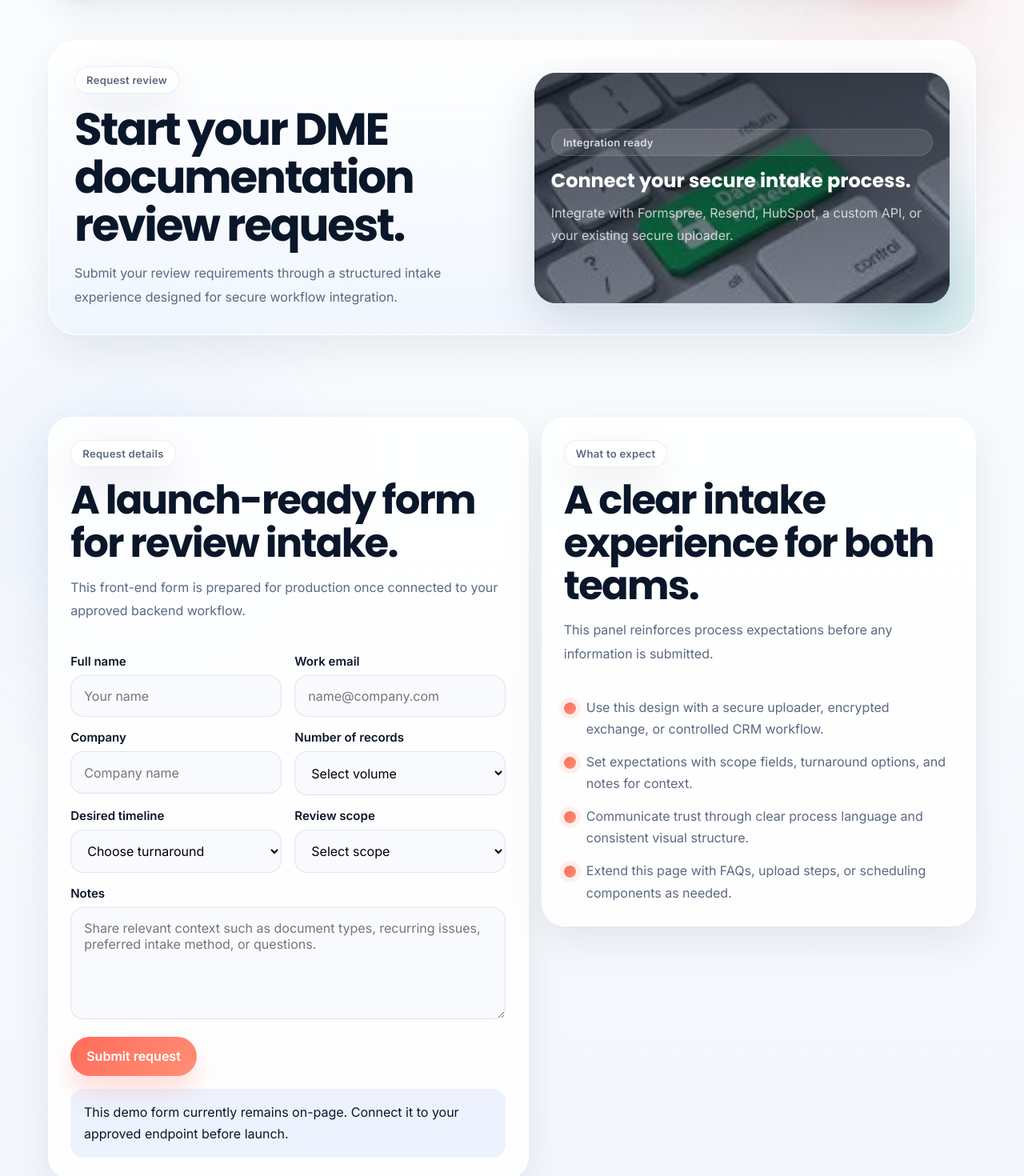
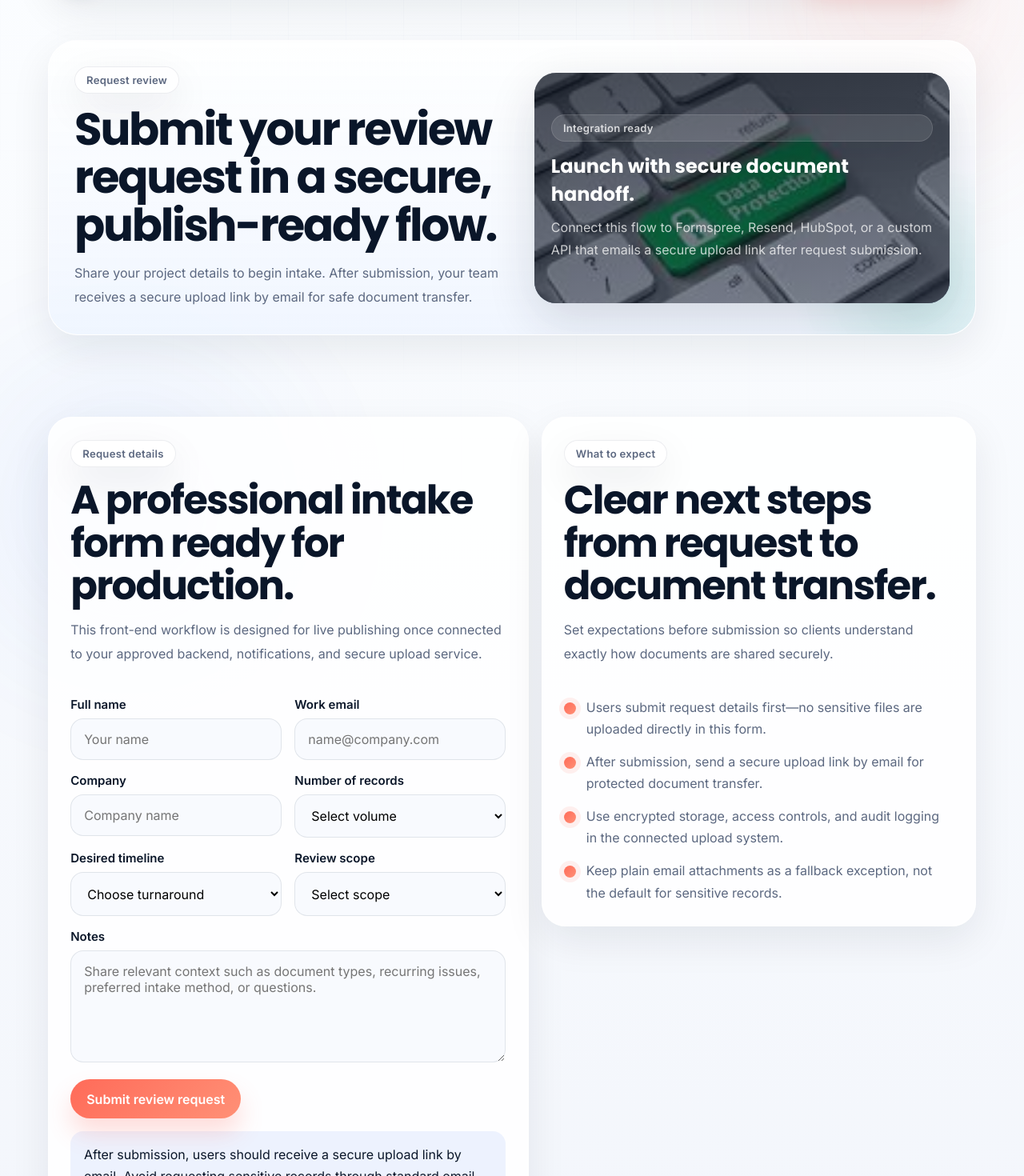
Before and after one commit to moloxanos-pixel/dme-doc-audit-site, a React (Vite) app: page /request-review in a window 1280 px wide. Shown: the part 100-1570 px from the top of the page at 80% size. Built offline with nearby package versions, Linux system fonts and the light colour scheme.

Commit message:
Refine request review flow and secure upload messaging

```diff
--- a/src/components/SiteLayout.jsx
+++ b/src/components/SiteLayout.jsx
@@ -62,7 +62,7 @@ export default function SiteLayout({ children }) {
               <NavItem key={item.to} {...item} />
             ))}
             <Link to="/request-review" className="button button--accent site-nav__cta">
-              Start a review
+              Start secure request
             </Link>
           </nav>
         </div>
--- a/src/pages/HomePage.jsx
+++ b/src/pages/HomePage.jsx
@@ -43,7 +43,7 @@ const steps = [
   {
     title: "Submit records securely",
     description:
-      "Share the requested batch through your secure workflow and confirm scope, priorities, and turnaround expectations.",
+      "Submit your request details, then use the secure upload link sent by email to share the requested batch safely.",
   },
   {
     title: "Complete a readiness audit",
@@ -74,7 +74,7 @@ export default function HomePage() {
 
             <div className="hero__actions">
               <Link to="/request-review" className="button button--accent">
-                Request review
+                Start secure review request
               </Link>
               <Link to="/services" className="button button--ghost">
                 Explore services
@@ -337,16 +337,16 @@ export default function HomePage() {
 
           <article className="cta-panel">
             <span className="eyebrow">Next step</span>
-            <h2>Ready to review your next documentation batch?</h2>
+            <h2>Ready to request your next documentation review?</h2>
             <p>
-              Start with a structured request and receive clear findings that support faster, more accurate submissions.
+              Submit your request details first. We then email a secure upload link so your team can transfer documents safely.
             </p>
             <div className="hero__actions hero__actions--compact">
               <Link to="/request-review" className="button button--accent">
-                Request review
+                Start secure review request
               </Link>
               <Link to="/about" className="button button--ghost">
-                See our approach
+                Review our process
               </Link>
             </div>
           </article>
--- a/src/pages/RequestAuditPage.jsx
+++ b/src/pages/RequestAuditPage.jsx
@@ -15,8 +15,8 @@ export default function RequestAuditPage() {
     <>
       <PageHero
         eyebrow="Request review"
-        title="Start your DME documentation review request."
-        intro="Submit your review requirements through a structured intake experience designed for secure workflow integration."
+        title="Submit your review request in a secure, publish-ready flow."
+        intro="Share your project details to begin intake. After submission, your team receives a secure upload link by email for safe document transfer."
         panelClassName="page-hero__panel--image page-hero__panel--plain"
         panel={
           <>
@@ -26,9 +26,9 @@ export default function RequestAuditPage() {
             />
             <div className="page-hero__panel__content">
               <span className="eyebrow eyebrow--dark">Integration ready</span>
-              <h3 className="page-hero__mini-title">Connect your secure intake process.</h3>
+              <h3 className="page-hero__mini-title">Launch with secure document handoff.</h3>
               <p className="page-hero__mini-copy">
-                Integrate with Formspree, Resend, HubSpot, a custom API, or your existing secure uploader.
+                Connect this flow to Formspree, Resend, HubSpot, or a custom API that emails a secure upload link after request submission.
               </p>
             </div>
           </>
@@ -40,8 +40,8 @@ export default function RequestAuditPage() {
           <article className="contact-card">
             <SectionTitle
               eyebrow="Request details"
-              title="A launch-ready form for review intake."
-              intro="This front-end form is prepared for production once connected to your approved backend workflow."
+              title="A professional intake form ready for production."
+              intro="This front-end workflow is designed for live publishing once connected to your approved backend, notifications, and secure upload service."
             />
 
             <form onSubmit={handleSubmit}>
@@ -106,14 +106,14 @@ export default function RequestAuditPage() {
 
               <div className="hero__actions hero__actions--compact">
                 <button type="submit" className="button button--accent">
-                  Submit request
+                  Submit review request
                 </button>
               </div>
 
               <div className="form-note">
                 {submitted
-                  ? "The form submission pattern is ready. Connect this handler to your secure intake endpoint for production use."
-                  : "This demo form currently remains on-page. Connect it to your approved endpoint before launch."}
+                  ? "Thanks—your request has been captured in this demo flow. In production, this action should trigger an email with a secure upload link for protected document transfer."
+                  : "After submission, users should receive a secure upload link by email. Avoid requesting sensitive records through standard email attachments."}
               </div>
             </form>
           </article>
@@ -121,15 +121,15 @@ export default function RequestAuditPage() {
           <article className="info-card">
             <SectionTitle
               eyebrow="What to expect"
-              title="A clear intake experience for both teams."
-              intro="This panel reinforces process expectations before any information is submitted."
+              title="Clear next steps from request to document transfer."
+              intro="Set expectations before submission so clients understand exactly how documents are shared securely."
             />
 
             <ul className="info-list">
-              <li>Use this design with a secure uploader, encrypted exchange, or controlled CRM workflow.</li>
-              <li>Set expectations with scope fields, turnaround options, and notes for context.</li>
-              <li>Communicate trust through clear process language and consistent visual structure.</li>
-              <li>Extend this page with FAQs, upload steps, or scheduling components as needed.</li>
+              <li>Users submit request details first—no sensitive files are uploaded directly in this form.</li>
+              <li>After submission, send a secure upload link by email for protected document transfer.</li>
+              <li>Use encrypted storage, access controls, and audit logging in the connected upload system.</li>
+              <li>Keep plain email attachments as a fallback exception, not the default for sensitive records.</li>
             </ul>
           </article>
         </div>
--- a/src/pages/ServicesPage.jsx
+++ b/src/pages/ServicesPage.jsx
@@ -66,7 +66,7 @@ const faqs = [
   {
     question: "Can this site support a basic request flow or a secure intake process?",
     answer:
-      "Yes. The Request Review page can connect to a standard contact flow, secure uploader, CRM, or custom backend.",
+      "Yes. The Request Review page can capture request details first, then trigger an email with a secure upload link via CRM or custom backend.",
   },
   {
     question: "Is the design responsive across desktop and mobile?",
```
